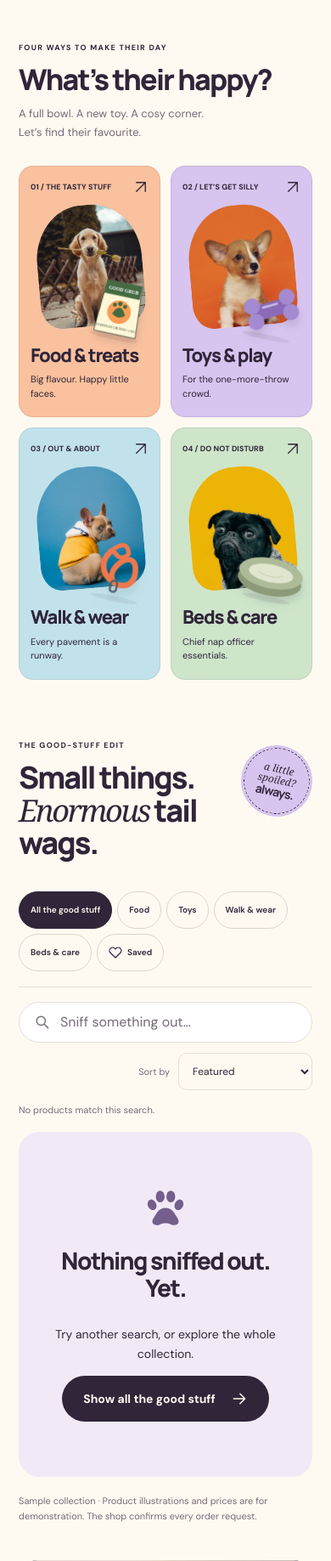
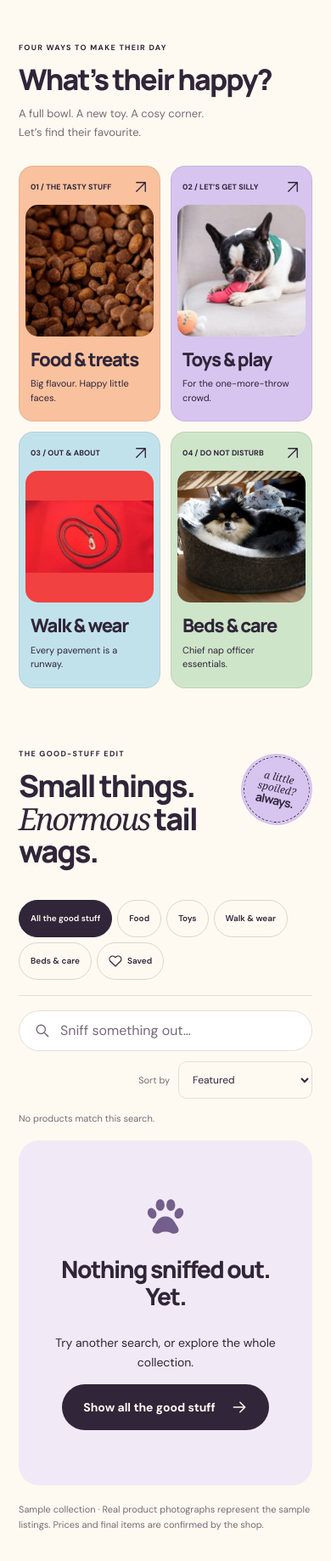
Before and after one commit to 22koki/Dog_Website, a Django app: page / in a window 390 px wide. Shown: the part 1188-3025 px from the top of the page at 85% size. Run offline with Django 5.2, Linux system fonts and the light colour scheme; data that the repository does not hold is empty.

Commit message:
Replace product illustrations with real photographs

```diff
--- a/dog-website/shop/static/shop/app.js
+++ b/dog-website/shop/static/shop/app.js
@@ -12,7 +12,27 @@
   const money = amount => 'KSh ' + currency.format(Number(amount));
   const esc = value => String(value ?? '').replace(/[&<>"']/g, character => ({'&': '&amp;', '<': '&lt;', '>': '&gt;', '"': '&quot;', "'": '&#39;'}[character]));
   const staticRoot = document.body.dataset.staticRoot || '/static/';
-  const img = path => staticRoot + String(path || '').split('/').map(encodeURIComponent).join('/');
+  // Resolve the original demo illustrations for existing catalogues as well.
+  // Custom image paths are preserved and no reseeding is required.
+  const legacyProductPhotos = new Map([
+    ['shop/images/food.svg', 'shop/images/products/food.jpg'],
+    ['shop/images/toy.svg', 'shop/images/products/chew.jpg'],
+    ['shop/images/ball.svg', 'shop/images/products/ball.jpg'],
+    ['shop/images/leash.svg', 'shop/images/products/leash.jpg'],
+    ['shop/images/bed.svg', 'shop/images/products/bed.jpg'],
+    ['shop/images/bowl.svg', 'shop/images/products/bowl.jpg']
+  ]);
+  const resolvedImage = path => legacyProductPhotos.get(path) || path;
+  const img = path => staticRoot + String(resolvedImage(path) || '').split('/').map(encodeURIComponent).join('/');
+  const productPhotoDescriptions = new Map([
+    ['shop/images/products/food.jpg', 'Close-up photograph of dry dog food kibble'],
+    ['shop/images/products/chew.jpg', 'Dog playing with a pink rubber chew toy'],
+    ['shop/images/products/ball.jpg', 'Photograph of a yellow tennis ball'],
+    ['shop/images/products/leash.jpg', 'Brown leather dog lead with a metal clip on a red background'],
+    ['shop/images/products/bed.jpg', 'Pomeranian resting in a grey cushioned dog bed'],
+    ['shop/images/products/bowl.jpg', 'Blue ceramic dog bowl filled with kibble on a tiled floor']
+  ]);
+  const productAlt = product => productPhotoDescriptions.get(resolvedImage(product.image)) || 'Product image: ' + product.name;
   const icon = name => '<svg class="icon" aria-hidden="true" focusable="false"><use href="#i-' + name + '"/></svg>';
   const stockLimit = product => Math.min(99, Math.max(0, Number(product.stock) || 0));
 
@@ -116,7 +136,7 @@
       return '<article class="product-card" data-product-category="' + esc(product.category) + '">' +
         '<div class="product-image">' +
           (product.badge ? '<span class="badge">' + esc(product.badge) + '</span>' : '') +
-          '<button class="product-photo-button" data-product="' + product.id + '" aria-label="' + esc('View ' + product.name) + '"><img src="' + esc(img(product.image)) + '" alt="' + esc('Sample illustration: ' + product.name) + '" loading="lazy" width="400" height="380"></button>' +
+          '<button class="product-photo-button" data-product="' + product.id + '" aria-label="' + esc('View ' + product.name) + '"><img src="' + esc(img(product.image)) + '" alt="' + esc(productAlt(product)) + '" loading="lazy" width="1200" height="800"></button>' +
           saveButton(product) +
         '</div>' +
         '<div class="product-body"><span class="product-category">' + esc(categoryNames[product.category] || product.category) + '</span>' +
@@ -260,12 +280,12 @@
     if (!product) return;
     const available = stockLimit(product) > 0;
     $('#product-detail').innerHTML =
-      '<div class="product-detail-image"><img src="' + esc(img(product.image)) + '" alt="' + esc('Sample illustration: ' + product.name) + '" width="400" height="380"></div>' +
+      '<div class="product-detail-image"><img src="' + esc(img(product.image)) + '" alt="' + esc(productAlt(product)) + '" width="1200" height="800"></div>' +
       '<div class="product-detail-meta"><div><span class="product-category">' + esc(categoryNames[product.category] || product.category) + '</span><h2 id="product-title" tabindex="-1">' + esc(product.name) + '</h2></div><span class="price">' + money(product.price) + '</span></div>' +
       '<p class="product-detail-copy">' + esc(product.description) + '</p>' +
       '<p class="stock-note' + (available ? '' : ' sold-out') + '">' + (available ? 'Listed in stock · final availability confirmed by the shop' : 'Currently sold out') + '</p>' +
       '<div class="product-detail-actions"><button class="button dark" data-add="' + product.id + '"' + (available ? '' : ' disabled') + '>' + icon('plus') + (available ? 'Add to happy bag' : 'Sold out') + '</button>' + saveButton(product) + '</div>' +
-      '<p class="sample-note">Sample item and illustration. Order requests are confirmed by the shop before payment or delivery.</p>';
+      '<p class="sample-note">Sample listing with a representative product photograph. The shop confirms the item, availability and delivery before payment.</p>';
     openDialog($('#product-dialog'), '#product-title');
   }
 
--- a/dog-website/shop/static/shop/style.css
+++ b/dog-website/shop/static/shop/style.css
@@ -143,7 +143,7 @@ h1 { font-size: clamp(58px, 6.8vw, 103px); line-height: 1.02; margin: 24px 0 27p
 .motion-button { position: absolute; right: 15px; bottom: -15px; z-index: 2; background: var(--cream); border: 1px solid var(--ink); border-radius: 25px; padding: 7px 13px; min-height: 36px; font-size: 10px; display: flex; gap: 9px; align-items: center; }
 .motion-button:hover { background: var(--yellow); }
 
-/* Collection tiles use lifestyle photographs alongside the sample packshots. */
+/* Real product photographs lead each collection. */
 .categories-section { padding-top: 89px; padding-bottom: 75px; }
 .section-heading { display: flex; align-items: end; justify-content: space-between; gap: 35px; margin-bottom: 34px; }
 .section-heading .eyebrow { margin-bottom: 14px; }
@@ -157,11 +157,11 @@ h1 { font-size: clamp(58px, 6.8vw, 103px); line-height: 1.02; margin: 24px 0 27p
 .collection-care { background: var(--mint); }
 .collection-top { display: flex; align-items: center; justify-content: space-between; gap: 5px; font-size: 9px; font-weight: 700; letter-spacing: .5px; }
 .collection-top .icon { width: 24px; height: 24px; }
-.collection-art { height: 195px; position: relative; margin: 16px -8px 18px; }
-.collection-dog { height: 178px; width: 78%; max-width: 192px; object-fit: cover; object-position: center 45%; border-radius: 46% 46% 20% 20%; transform: rotate(-5deg); margin: auto; transition: transform .4s; }
-.collection-object { position: absolute; bottom: -25px; right: -22px; width: 135px; height: 135px; object-fit: contain; transform: rotate(12deg); filter: drop-shadow(2px 7px 5px #30253922); transition: transform .4s; }
-.collection-card:hover .collection-dog { transform: rotate(2deg) scale(1.04); }
-.collection-card:hover .collection-object { transform: rotate(-5deg) translateY(-5px); }
+.collection-photo { height: 195px; margin: 17px -7px 20px; border-radius: 15px; overflow: hidden; background: #ffffff55; }
+.collection-photo img { height: 100%; width: 100%; object-fit: cover; transition: transform .45s ease; }
+.collection-card:hover .collection-photo img { transform: scale(1.045); }
+.collection-toys .collection-photo img { object-position: 44% 60%; }
+.collection-walk .collection-photo img { object-fit: contain; background: #f14140; }
 .collection-card h3 { font-size: 25px; letter-spacing: -.055em; margin-bottom: 8px; }
 .collection-card p { margin: 0; font-size: 12px; line-height: 1.45; }
 
@@ -186,13 +186,13 @@ h1 { font-size: clamp(58px, 6.8vw, 103px); line-height: 1.02; margin: 24px 0 27p
 .product-grid { display: grid; grid-template-columns: repeat(3, minmax(0, 1fr)); gap: 26px; }
 .product-card { border: 1px solid var(--line); border-radius: var(--radius); background: var(--paper); min-width: 0; overflow: hidden; transition: transform .25s ease, box-shadow .25s ease; }
 .product-card:hover { transform: translateY(-5px); box-shadow: 0 16px 30px #3025390a; }
-.product-image { height: 285px; position: relative; background: #f3e8d4; overflow: hidden; }
+.product-image { aspect-ratio: 4 / 3; position: relative; background: #f3e8d4; overflow: hidden; }
 .product-card[data-product-category="toys"] .product-image { background: #ede4f5; }
 .product-card[data-product-category="accessories"] .product-image { background: #e0edf0; }
 .product-card[data-product-category="care"] .product-image { background: #e9efdc; }
-.product-photo-button { display: block; width: 100%; height: 100%; padding: 14px; background: transparent; }
-.product-photo-button img { width: 100%; height: 100%; object-fit: contain; transition: transform .45s ease; }
-.product-card:hover .product-photo-button img { transform: rotate(-6deg) scale(1.06); }
+.product-photo-button { display: block; position: absolute; inset: 0; width: 100%; height: 100%; padding: 0; background: transparent; }
+.product-photo-button img { width: 100%; height: 100%; object-fit: cover; transition: transform .45s ease; }
+.product-card:hover .product-photo-button img { transform: scale(1.045); }
 .product-photo-button:focus-visible { outline-offset: -8px; }
 .badge { display: inline-flex; align-items: center; position: absolute; top: 16px; left: 16px; z-index: 2; max-width: calc(100% - 80px); background: var(--cream); border-radius: 30px; padding: 8px 11px; font-size: 10px; font-weight: 600; line-height: 1.3; pointer-events: none; }
 .save-product { position: absolute; top: 12px; right: 12px; z-index: 3; background: #fffaf1ee; border-color: #30253914; }
@@ -369,7 +369,7 @@ form textarea { min-height: 105px; resize: vertical; }
 .detail-meta span { border-radius: 100px; padding: 7px 12px; font-size: 12px; background: #ede5f3; }
 #dog-detail > p { font-size: 14px; }
 #dog-detail > .sample-note { font-size: 12px; padding: 14px; background: #f0e8db; border-radius: 12px; }
-.product-detail-image { height: 280px; border-radius: 18px; background: #efe5f4; }
+.product-detail-image { height: 320px; border-radius: 18px; overflow: hidden; background: #f1ede7; }
 .product-detail-image img { width: 100%; height: 100%; object-fit: contain; }
 .product-detail-meta { display: flex; justify-content: space-between; gap: 20px; align-items: start; margin-top: 22px; }
 .product-detail-meta h2 { font-size: 34px; }
@@ -424,14 +424,11 @@ form textarea { min-height: 105px; resize: vertical; }
   .club-sticker .icon { width: 28px; height: 28px; }
   .collection-card { padding: 18px; }
   .collection-card h3 { font-size: 22px; }
-  .collection-art { height: 170px; }
-  .collection-dog { height: 155px; }
-  .collection-object { width: 115px; height: 115px; }
+  .collection-photo { height: 170px; }
   .collection-card p { font-size: 11px; }
   .collection-top { font-size: 8px; }
   .product-body { padding: 18px; }
   .product-meta { flex-direction: column; gap: 5px; }
-  .product-image { height: 245px; }
   .product-meta h3 { font-size: 19px; }
   .product-actions { gap: 6px; }
   .add-button { padding-inline: 12px; font-size: 11px; }
@@ -470,15 +467,12 @@ form textarea { min-height: 105px; resize: vertical; }
   .portrait-picker > span { font-size: 9px; margin-right: 4px; }
   .collections-grid { grid-template-columns: repeat(2, minmax(0, 1fr)); }
   .collection-card { padding: 22px; }
-  .collection-art { height: 210px; }
-  .collection-dog { height: 195px; max-width: 205px; }
-  .collection-object { width: 145px; height: 145px; right: 0; }
+  .collection-photo { height: 210px; }
   .collection-top { font-size: 10px; }
   .collection-card h3 { font-size: 27px; }
   .collection-card p { font-size: 13px; }
   .section-heading > p { font-size: 12px; }
   .product-grid { gap: 16px; }
-  .product-image { height: 215px; }
   .product-body { padding: 15px; }
   .product-description { min-height: 64px; font-size: 12px; }
   .product-actions { flex-direction: column-reverse; gap: 0; }
@@ -568,9 +562,7 @@ form textarea { min-height: 105px; resize: vertical; }
   .collection-card { padding: 15px 13px 19px; border-radius: 17px; }
   .collection-top { font-size: 9px; letter-spacing: .1px; gap: 3px; line-height: 1.4; }
   .collection-top .icon { width: 18px; height: 18px; }
-  .collection-art { height: 155px; margin: 12px -6px 10px; }
-  .collection-dog { height: 143px; width: 82%; }
-  .collection-object { width: 105px; height: 105px; right: -13px; bottom: -18px; }
+  .collection-photo { height: 155px; margin: 12px -6px 15px; }
   .collection-card h3 { font-size: 22px; margin-bottom: 7px; }
   .collection-card p { font-size: 11px; line-height: 1.5; }
   .shop-section { padding-top: 22px; padding-bottom: 42px; }
@@ -587,8 +579,6 @@ form textarea { min-height: 105px; resize: vertical; }
   .shop-status { font-size: 11px; margin: 14px 0 17px; }
   .product-grid { grid-template-columns: repeat(2, minmax(0, 1fr)); gap: 14px; }
   .product-card { border-radius: 18px; }
-  .product-image { height: 195px; }
-  .product-photo-button { padding: 3px; }
   .badge { left: 8px; top: 9px; max-width: calc(100% - 56px); padding: 6px 8px; font-size: 8px; }
   .save-product { right: 4px; top: 4px; background: #fffaf1e8; }
   .product-body { padding: 15px 12px 10px; }
@@ -699,15 +689,12 @@ form textarea { min-height: 105px; resize: vertical; }
   .hero-photo figcaption { font-size: 7px; }
   .hero-photo figcaption .icon { display: none; }
   .collection-card h3 { font-size: 20px; }
-  .collection-art { height: 140px; }
-  .collection-dog { height: 132px; }
-  .collection-object { width: 95px; height: 95px; }
+  .collection-photo { height: 140px; }
   .collection-top { font-size: 9px; line-height: 1.5; }
   .shop-section .section-heading h2 { font-size: 31px; }
   .shop-sticker { width: 65px; height: 65px; font-size: 10px; }
   .shop-sticker b { font-size: 12px; }
   .product-grid { gap: 10px; }
-  .product-image { height: 170px; }
   .product-body { padding-inline: 10px; }
   .product-meta h3 { font-size: 15px; }
   .product-description { font-size: 12px; }
--- a/dog-website/shop/templates/shop/index.html
+++ b/dog-website/shop/templates/shop/index.html
@@ -10,8 +10,8 @@
   <link rel="preconnect" href="https://fonts.googleapis.com">
   <link rel="preconnect" href="https://fonts.gstatic.com" crossorigin>
   <link href="https://fonts.googleapis.com/css2?family=DM+Sans:wght@400;500;600;700&family=Manrope:wght@500;600;700;800&display=swap" rel="stylesheet">
-  <link rel="stylesheet" href="{% static 'shop/style.css' %}?v=2">
-  <script defer src="{% static 'shop/app.js' %}?v=2"></script>
+  <link rel="stylesheet" href="{% static 'shop/style.css' %}?v=3">
+  <script defer src="{% static 'shop/app.js' %}?v=3"></script>
 </head>
 <body data-static-root="{% get_static_prefix %}">
   <a class="skip-link" href="#main">Skip to content</a>
@@ -94,22 +94,22 @@
       <div class="collections-grid">
         <a href="#shop" class="collection-card collection-food" data-category="food">
           <div class="collection-top"><span>01 / THE TASTY STUFF</span><svg class="icon" aria-hidden="true"><use href="#i-arrow"/></svg></div>
-          <div class="collection-art"><img class="collection-dog" src="{% static 'shop/images/golden.jpg' %}" alt="Golden retriever holding a flower" loading="lazy" width="1200" height="1924"><img class="collection-object" src="{% static 'shop/images/food.svg' %}" alt="Illustrated sample food bag" loading="lazy" width="400" height="380"></div>
+          <div class="collection-photo"><img src="{% static 'shop/images/products/food.jpg' %}" alt="Close-up photograph of dry dog food kibble" loading="lazy" width="1200" height="800"></div>
           <h3>Food & treats</h3><p>Big flavour. Happy little faces.</p>
         </a>
         <a href="#shop" class="collection-card collection-toys" data-category="toys">
           <div class="collection-top"><span>02 / LET’S GET SILLY</span><svg class="icon" aria-hidden="true"><use href="#i-arrow"/></svg></div>
-          <div class="collection-art"><img class="collection-dog" src="{% static 'shop/images/portrait.jpg' %}" alt="Corgi puppy ready for playtime" loading="lazy" width="1000" height="1509"><img class="collection-object" src="{% static 'shop/images/toy.svg' %}" alt="Illustrated purple bone toy" loading="lazy" width="400" height="380"></div>
+          <div class="collection-photo"><img src="{% static 'shop/images/products/chew.jpg' %}" alt="Dog playing with a pink rubber chew toy" loading="lazy" width="1200" height="800"></div>
           <h3>Toys & play</h3><p>For the one-more-throw crowd.</p>
         </a>
         <a href="#shop" class="collection-card collection-walk" data-category="accessories">
           <div class="collection-top"><span>03 / OUT & ABOUT</span><svg class="icon" aria-hidden="true"><use href="#i-arrow"/></svg></div>
-          <div class="collection-art"><img class="collection-dog" src="{% static 'shop/images/puppy.jpg' %}" alt="Dog wearing a bright yellow hoodie" loading="lazy" width="1000" height="1250"><img class="collection-object" src="{% static 'shop/images/leash.svg' %}" alt="Illustrated orange leash" loading="lazy" width="400" height="380"></div>
+          <div class="collection-photo"><img src="{% static 'shop/images/products/leash.jpg' %}" alt="Brown leather dog lead and metal clip on a red background" loading="lazy" width="1280" height="720"></div>
           <h3>Walk & wear</h3><p>Every pavement is a runway.</p>
         </a>
         <a href="#shop" class="collection-card collection-care" data-category="care">
           <div class="collection-top"><span>04 / DO NOT DISTURB</span><svg class="icon" aria-hidden="true"><use href="#i-arrow"/></svg></div>
-          <div class="collection-art"><img class="collection-dog" src="{% static 'shop/images/pug.jpg' %}" alt="Pug snuggled in a soft blanket" loading="lazy" width="1000" height="1333"><img class="collection-object" src="{% static 'shop/images/bed.svg' %}" alt="Illustrated dog bed" loading="lazy" width="400" height="380"></div>
+          <div class="collection-photo"><img src="{% static 'shop/images/products/bed.jpg' %}" alt="Pomeranian resting in a grey cushioned dog bed" loading="lazy" width="1200" height="960"></div>
           <h3>Beds & care</h3><p>Chief nap officer essentials.</p>
         </a>
       </div>
@@ -129,7 +129,7 @@
       <p id="shop-status" class="shop-status" aria-live="polite"></p>
       <div id="products" class="product-grid"></div>
       <div class="empty-state" id="empty-products" hidden><svg class="icon" aria-hidden="true"><use href="#i-paw"/></svg><h3>Nothing sniffed out. Yet.</h3><p id="empty-message">Try another search, or explore the whole collection.</p><button id="reset-shop" class="button dark">Show all the good stuff <svg class="icon" aria-hidden="true"><use href="#i-right"/></svg></button></div>
-      <p class="sample-note">Sample collection · Product illustrations and prices are for demonstration. The shop confirms every order request.</p>
+      <p class="sample-note">Sample collection · Real product photographs represent the sample listings. Prices and final items are confirmed by the shop.</p>
       <noscript><p class="notice">Enable JavaScript to browse the catalogue, use the shopping bag and send enquiries.</p></noscript>
     </section>
 
@@ -166,7 +166,7 @@
     </section>
   </main>
 
-  <footer class="site-footer"><div class="wrap"><div class="footer-top"><div><a href="#home" class="logo"><span class="logo-mark"><svg class="icon" aria-hidden="true"><use href="#i-paw"/></svg></span><span>good dog<span class="logo-sub">C L U B</span></span></a><p>Big love. Little paws. Good times.</p></div><nav aria-label="Footer navigation"><a href="#shop">Shop the good stuff</a><a href="#dogs">Meet your best friend</a><a href="#play">Find your dog-parent vibe</a><a href="#story">Our little world</a></nav><a href="#home" class="back-top" aria-label="Back to top"><svg class="icon" aria-hidden="true"><use href="#i-arrow"/></svg></a></div><div class="footer-bottom"><small>© {% now 'Y' %} Good Dog Club. Made for dog people.</small><span>More love. More woof. <svg class="icon" aria-hidden="true"><use href="#i-heart"/></svg></span></div></div></footer>
+  <footer class="site-footer"><div class="wrap"><div class="footer-top"><div><a href="#home" class="logo"><span class="logo-mark"><svg class="icon" aria-hidden="true"><use href="#i-paw"/></svg></span><span>good dog<span class="logo-sub">C L U B</span></span></a><p>Big love. Little paws. Good times.</p></div><nav aria-label="Footer navigation"><a href="#shop">Shop the good stuff</a><a href="#dogs">Meet your best friend</a><a href="#play">Find your dog-parent vibe</a><a href="#story">Our little world</a><a href="{% static 'shop/photo-credits.html' %}">Photo credits</a></nav><a href="#home" class="back-top" aria-label="Back to top"><svg class="icon" aria-hidden="true"><use href="#i-arrow"/></svg></a></div><div class="footer-bottom"><small>© {% now 'Y' %} Good Dog Club. Made for dog people.</small><span>More love. More woof. <svg class="icon" aria-hidden="true"><use href="#i-heart"/></svg></span></div></div></footer>
 
   <dialog id="cart-dialog" class="cart-dialog" aria-labelledby="cart-title">
     <div class="dialog-top"><div><span class="eyebrow">EXCELLENT TASTE, HUMAN.</span><h2 id="cart-title" tabindex="-1">Your happy bag<span>.</span></h2></div><button class="icon-button" data-close aria-label="Close shopping bag"><svg class="icon" aria-hidden="true"><use href="#i-close"/></svg></button></div>
```
Also changed, not shown: dog-website/shop/management/commands/seed_demo.py (+6 -6 lines), dog-website/shop/static/shop/photo-credits.html (added, +67 -0 lines), README.md, dog-website/shop/static/shop/images/products/ball.jpg (added), dog-website/shop/static/shop/images/products/bed.jpg (added), dog-website/shop/static/shop/images/products/bowl.jpg (added), dog-website/shop/static/shop/images/products/chew.jpg (added), dog-website/shop/static/shop/images/products/food.jpg (added), dog-website/shop/static/shop/images/products/leash.jpg (added).
